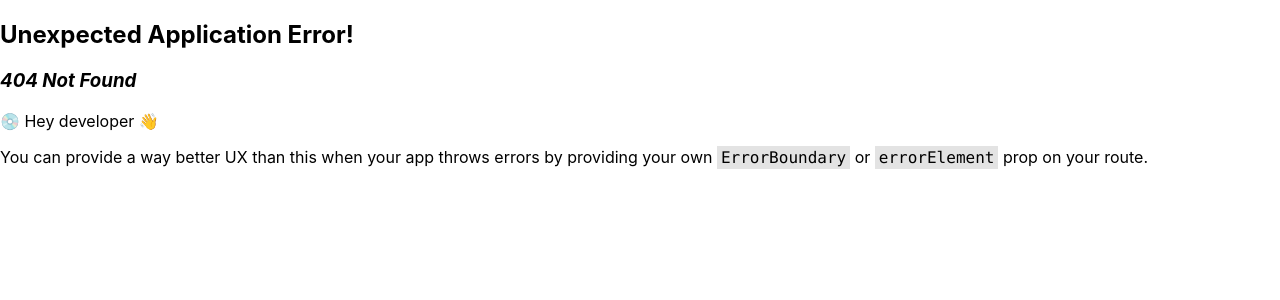
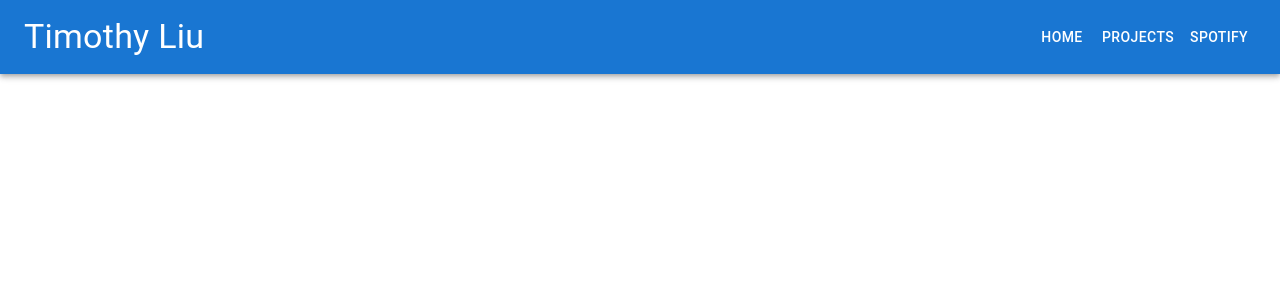
Before and after one commit to timothyliutl/personal_site, a React (Create React App) app: page /projects in a window 1280 px wide. Before the commit this address had no page. Shown: the top 300 px of the page. Built offline with nearby package versions, Linux system fonts and the light colour scheme.

Commit message:
adding start to new project page

```diff
--- a/src/Components/Appbar.tsx
+++ b/src/Components/Appbar.tsx
@@ -21,9 +21,11 @@ const MyAppBar = () =>{
                                 Home
                             </Button>
                             </Link>
+                            <Link to={'/projects'} style={{textDecoration:'none'}}>
                             <Button sx={{ my: 2, color: 'white' }}>
                                 Projects
                             </Button>
+                            </Link>
                             <Link to={'/spotiwhy'} style={{textDecoration:'none'}}>
                             <Button sx={{ my: 2, color: 'white' }}>
                                 Spotify
--- a/src/index.tsx
+++ b/src/index.tsx
@@ -9,6 +9,7 @@ import {
   createBrowserRouter,
   RouterProvider,
 } from "react-router-dom";
+import ProjectPage from './pages/projects';
 
 const router = createBrowserRouter([
   {
@@ -18,6 +19,10 @@ const router = createBrowserRouter([
   {
     path: "/",
     element: <Welcome></Welcome>
+  },
+  {
+    path: '/projects',
+    element: <ProjectPage></ProjectPage>
   }
 ]);
 
--- a/src/pages/projects.tsx
+++ b/src/pages/projects.tsx
@@ -1,9 +1,13 @@
 import React from "react";
+import MyAppBar from "../Components/Appbar";
 
 const ProjectPage = () =>{
-
+// need to create a backend to host the projects
+// create dummy json data for now
     return(
         <div>
+            <MyAppBar></MyAppBar>
+            <br style={{height:'50px'}}></br>
 
         </div>
     )
```
Also changed, not shown: src/Components/ProjectCard.tsx (added, +24 -0 lines).
